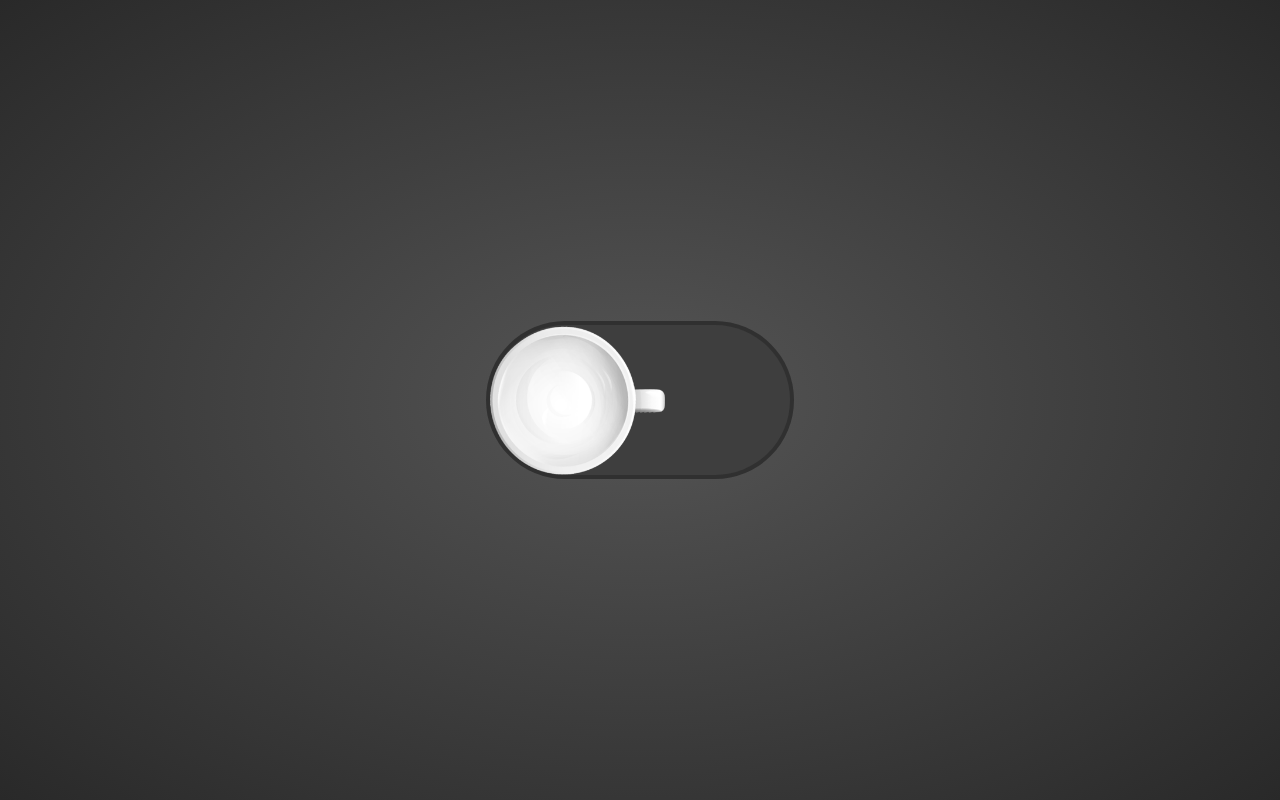
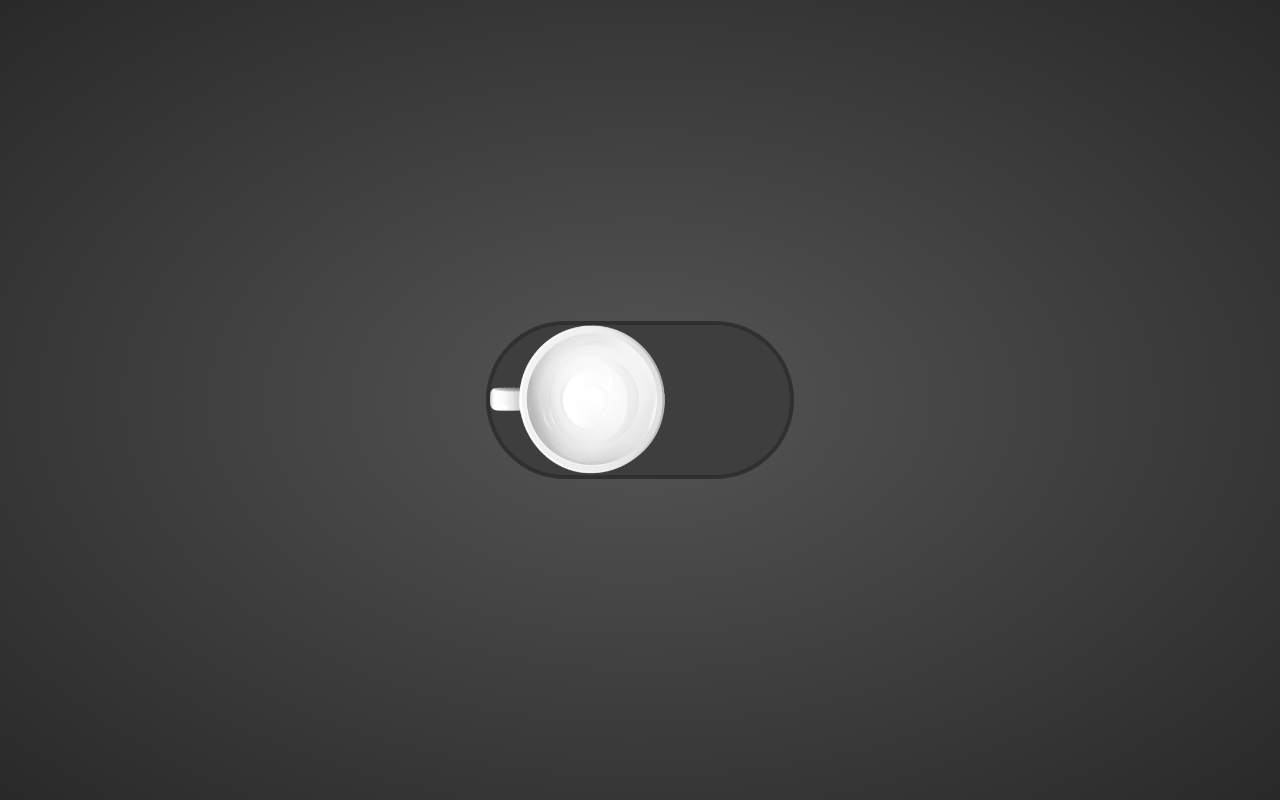
Before and after one commit to Linh777GKOG/Custom_Chechbox_Design, a plain HTML site: page index.html in a window 1280 px wide. Drawn offline with Linux system fonts and the light colour scheme.

Commit message:
check point

```diff
--- a/style.css
+++ b/style.css
@@ -36,4 +36,7 @@ label span {
   height: 150px;
   background: url(Coffee_01.png);
   background-size: auto 150px;
+  background-repeat: no-repeat;
+  transition: 1.5s;
+  transform: rotate(-180deg);
 }
```
